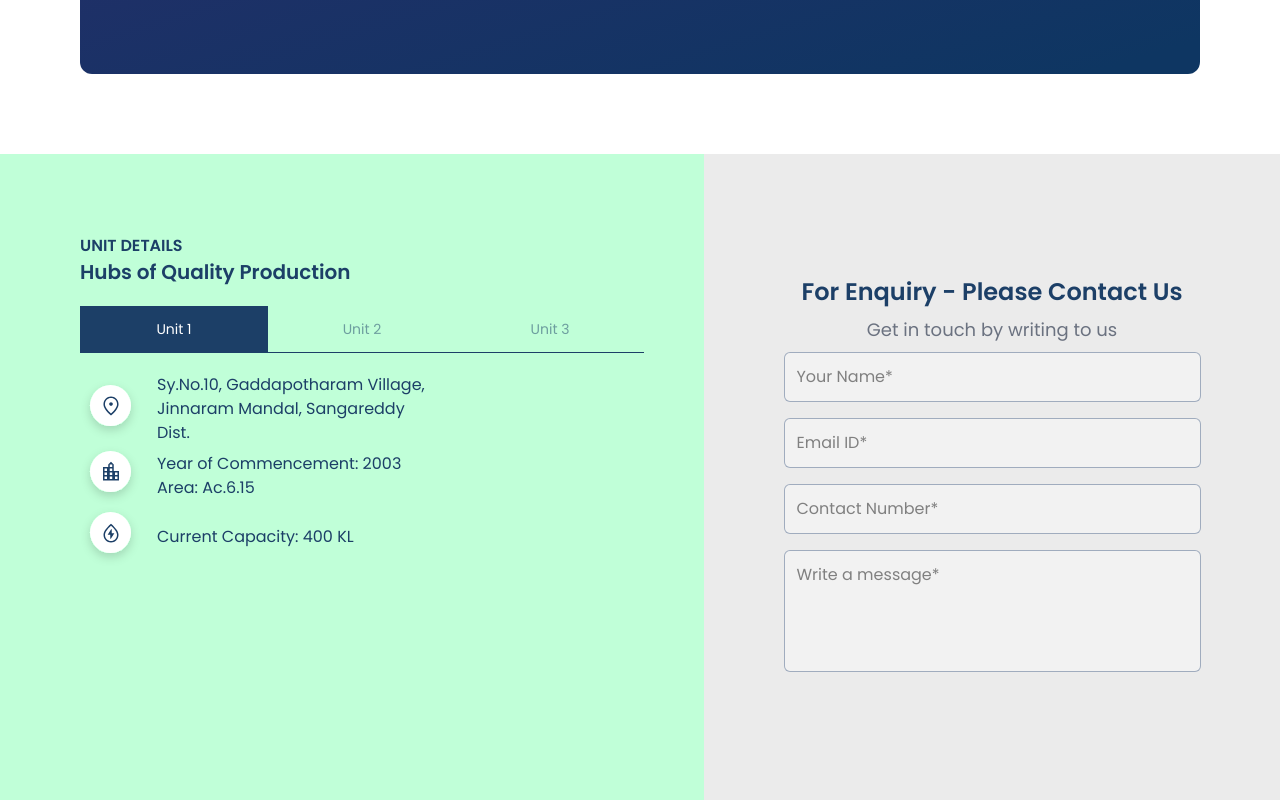
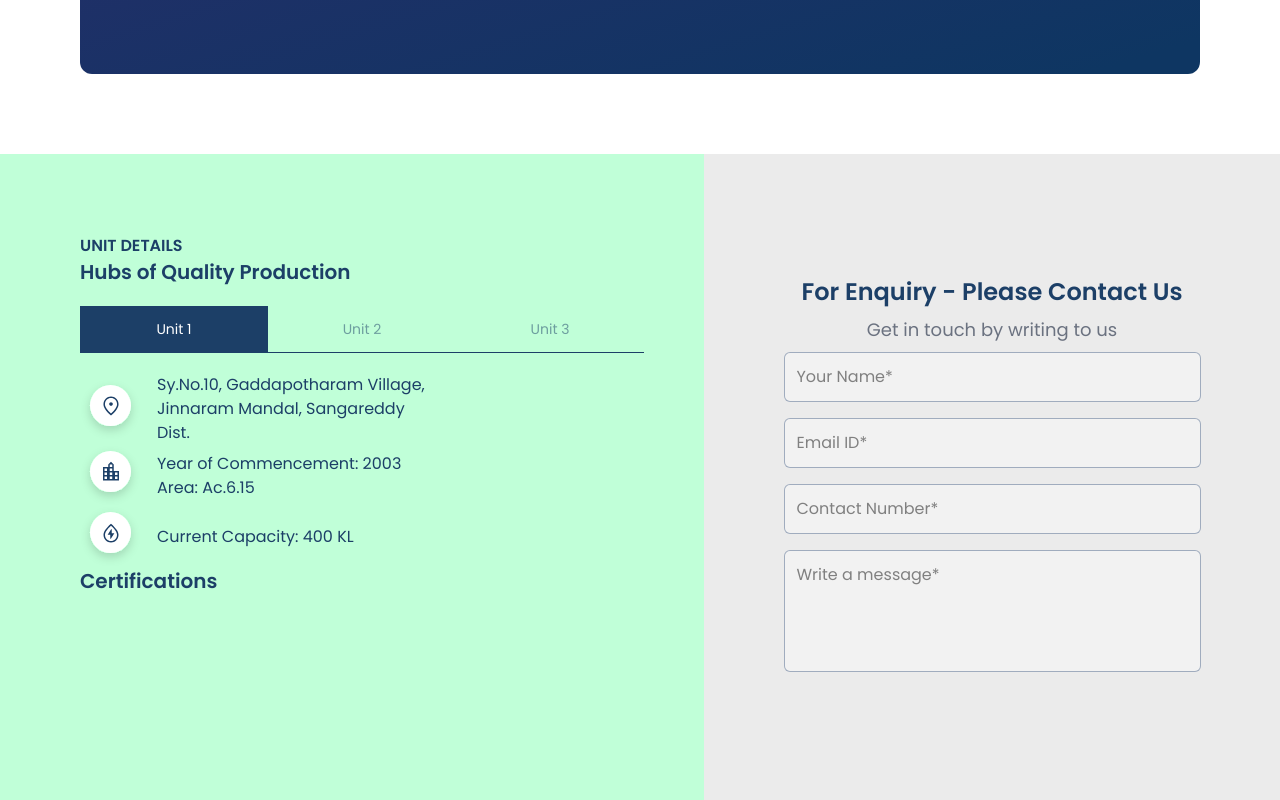
Before and after one commit to hrithikscube/virupaksha, a Next.js app: page / in a window 1280 px wide. Shown: the part 1982-2782 px from the top of the page. Built offline with nearby package versions, Linux system fonts and the light colour scheme.

Commit message:
clean up

```diff
--- a/src/pages/index.js
+++ b/src/pages/index.js
@@ -211,6 +211,10 @@ const index = () => {
             </p>
 
             <UnitsTabs />
+
+            <p className="lg:text-xl text-lg font-semibold text-primaryBlue">
+              Certifications
+            </p>
           </div>
 
           {/* Contact Form */}
```
